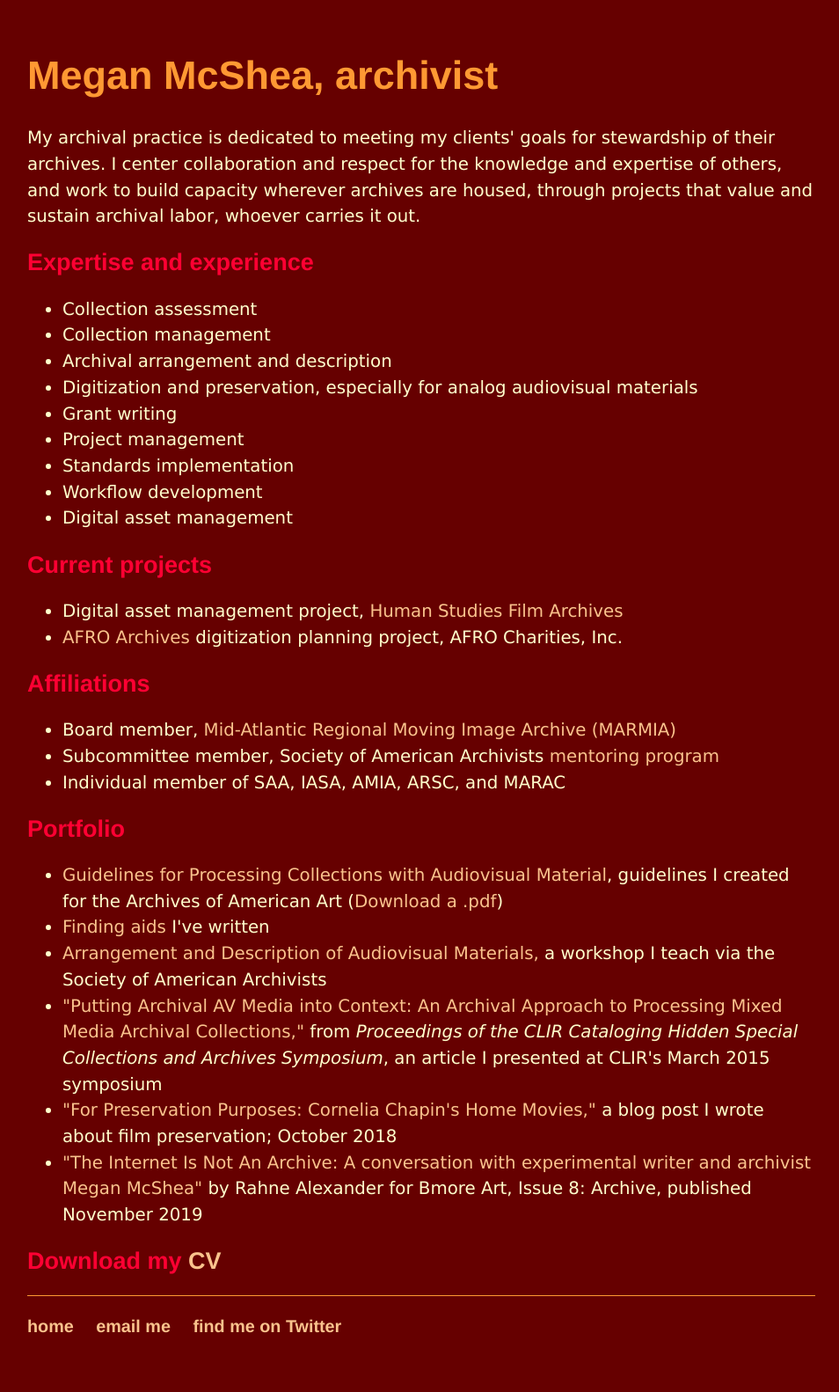
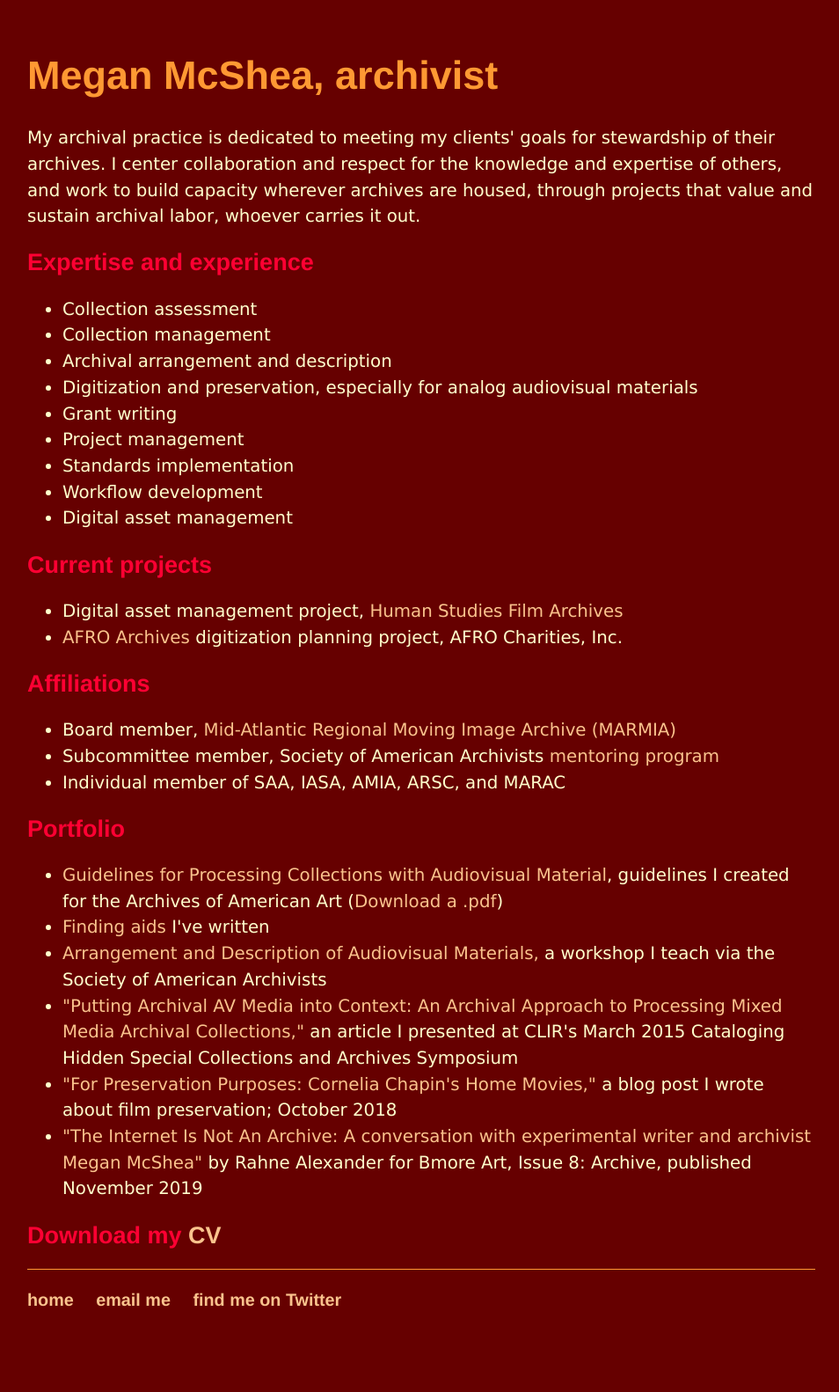
Before and after one commit to megan-mcshea/megan-mcshea.github.io, a Jekyll site: the page built from archivist.html, in a window 1280 px wide. Shown: the whole page at 88% size, without its empty margins (161-1115 px from the left). Built offline with Jekyll 4.4.1, drawn with Linux system fonts in a browser that asks for light colours; after the commit the page ends 1553 px from its top, so only the background shows below that.

Commit message:
Update archivist.html

```diff
--- a/archivist.html
+++ b/archivist.html
@@ -31,7 +31,7 @@ title: Megan McShea
 	<ul><li><a href="https://www.aaa.si.edu/documentation/guidelines-for-processing-collections-with-audiovisual-material">Guidelines for Processing Collections with Audiovisual Material</a>, guidelines I created for the Archives of American Art (<a href="/AAAAVProcessingGuidelines2019.pdf" target="_blank">Download a .pdf</a>)</li>
 	<li><a href="https://sova.si.edu/search?q=%22megan+mcshea%22&f=data_source%3AArchives+of+American+Art">Finding aids</a> I've written</li>
 	<li><a href="https://www2.archivists.org/prof-education/course-catalog/arrangement-and-description-of-audiovisual-materials">Arrangement and Description of Audiovisual Materials,</a> a workshop I teach via the Society of American Archivists</li>
-	<li><a href="https://www.clir.org/wp-content/uploads/sites/6/McShea.pdf">"Putting Archival AV Media into Context: An Archival Approach to Processing Mixed Media Archival Collections,"</a> from <i>Proceedings of the CLIR Cataloging Hidden Special Collections and Archives Symposium</i>, an article I presented at CLIR's March 2015 symposium</li>
+	<li><a href="https://www.clir.org/wp-content/uploads/sites/6/McShea.pdf">"Putting Archival AV Media into Context: An Archival Approach to Processing Mixed Media Archival Collections,"</a> an article I presented at CLIR's March 2015 Cataloging Hidden Special Collections and Archives Symposium</li>
 	<li><a href="https://www.aaa.si.edu/blog/2018/10/for-preservation-purposes-cornelia-chapins-home-movies">"For Preservation Purposes: Cornelia Chapin's Home Movies,"</a> a blog post I wrote about film preservation; October 2018</li>
 	<li><a href="https://bmoreart.com/2020/03/the-internet-is-not-an-archive.html">"The Internet Is Not An Archive: A conversation with experimental writer and archivist Megan McShea"</a> by Rahne Alexander for Bmore Art, Issue 8: Archive, published November 2019</li>
 	</ul>
```
Also changed, not shown: other parts of archivist.html (+1 -1 lines).
